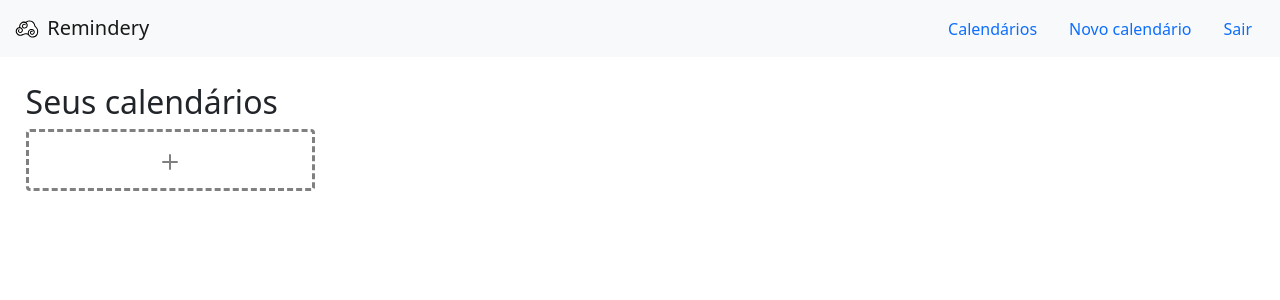
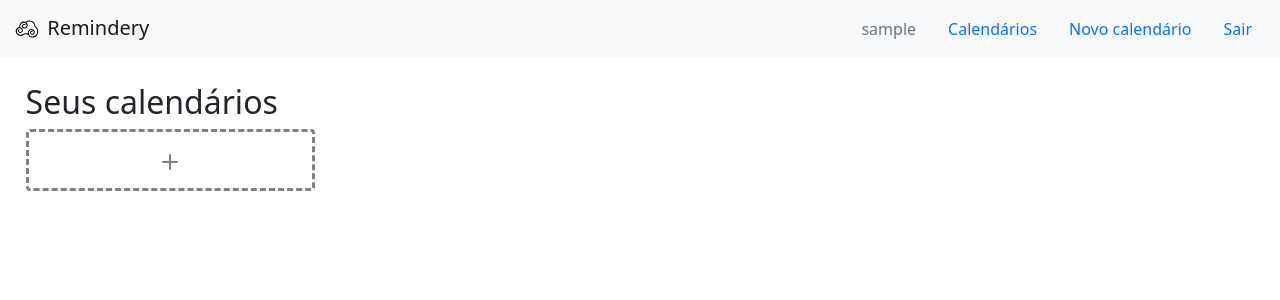
Before and after one commit to lucasfacci/Remindery, a Django app: page /home in a window 1280 px wide. Shown: the top 300 px of the page. Run offline with Django 3.2, Linux system fonts and the light colour scheme; the visitor is signed in with stand-in values (Sample User, id 1); data that the repository does not hold is empty; parts of the project's set-up code (start-up, migrations or seed data) failed here and were passed over; some libraries are stand-ins or nearby versions.

Commit message:
Username navbar

```diff
--- a/reminder/templates/reminder/layout.html
+++ b/reminder/templates/reminder/layout.html
@@ -23,6 +23,9 @@
                 Remindery
             </a>
             <ul class="nav justify-content-end">
+                <li class="nav-item">
+                    <div class="nav-link text-muted">{{ user.username }}</div>
+                </li>
                 <li class="nav-item">
                     <a id="agendas" class="nav-link">Calendários</a>
                 </li>
```
